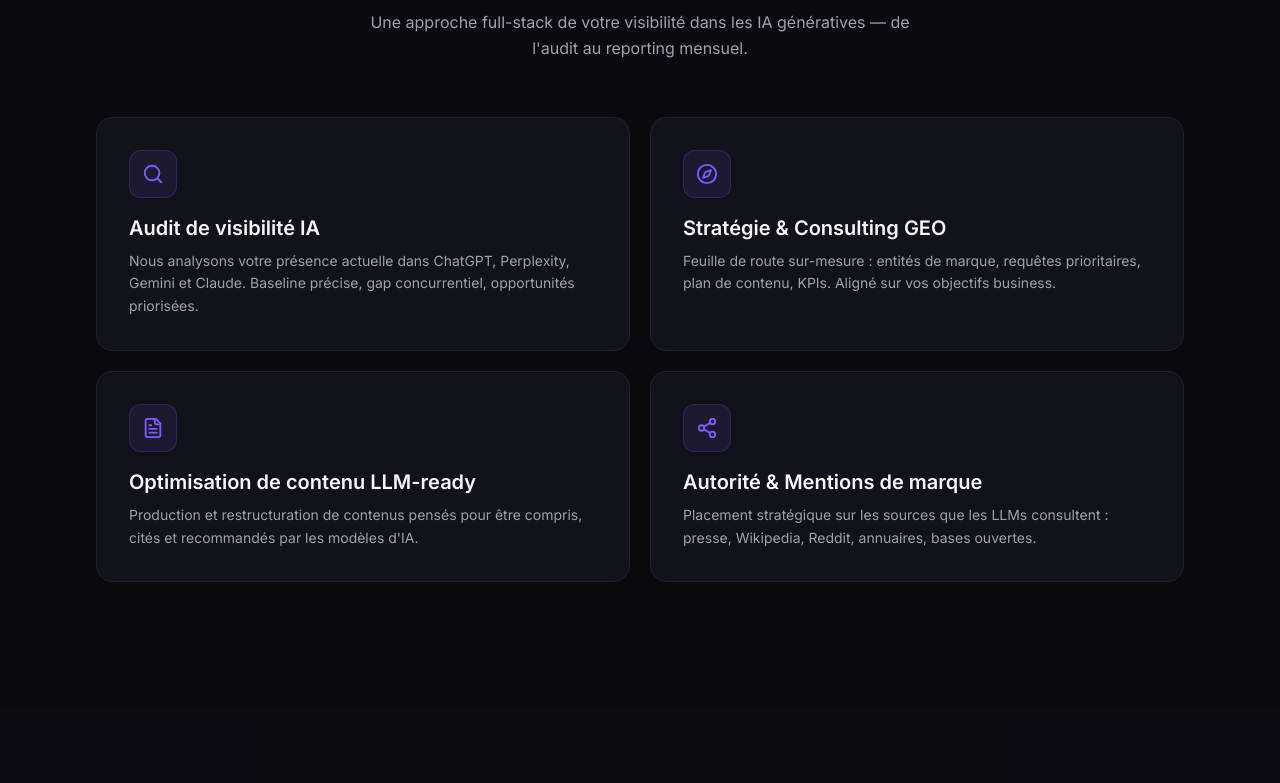
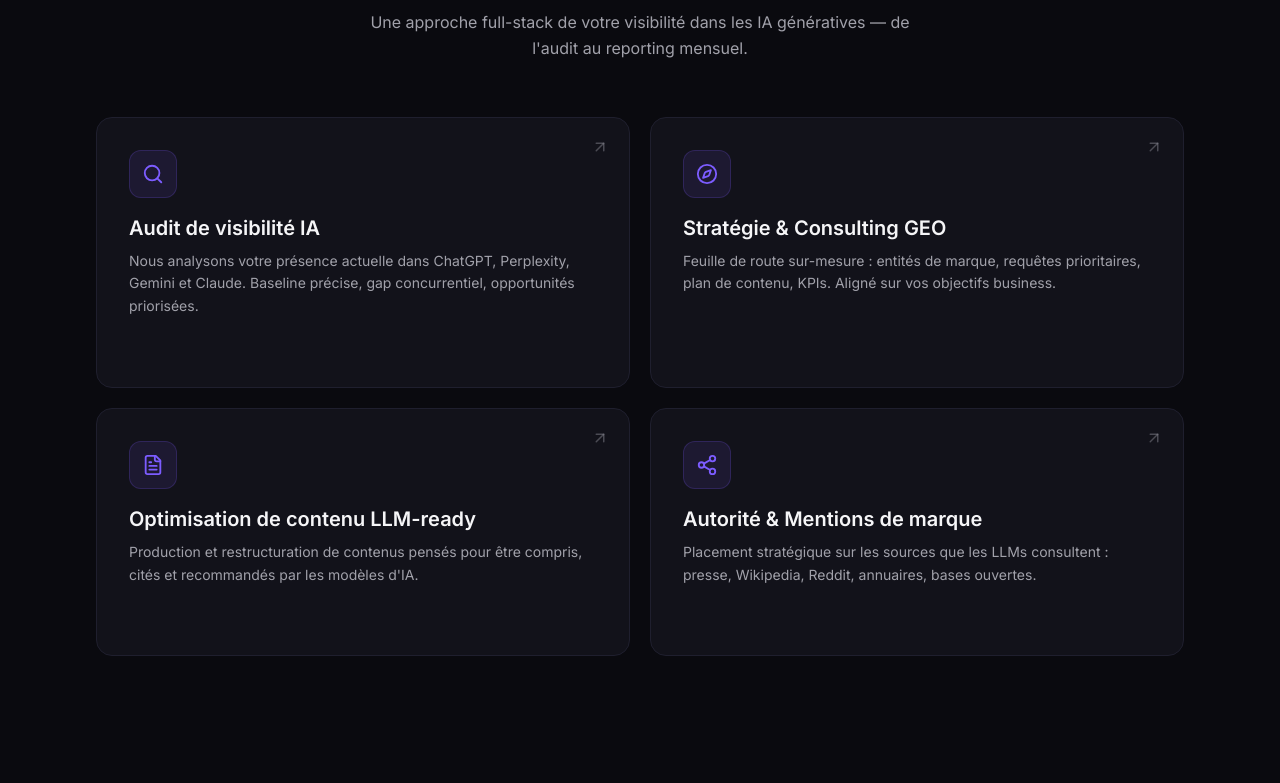
Before and after one commit to robinclerc1010/Landing-page-ZENIFAI-GEO, a Next.js app: page / in a window 1280 px wide. Shown: the part 3097-3880 px from the top of the page. Built offline with nearby package versions, Linux system fonts and the light colour scheme.

Commit message:
Wire home Services cards + Footer Services/Ressources headers to real service pages

```diff
--- a/components/Footer.tsx
+++ b/components/Footer.tsx
@@ -25,9 +25,12 @@ export default function Footer() {
 
           {/* Col 2: Services */}
           <div className="space-y-4">
-            <h4 className="text-xs font-medium tracking-widest uppercase text-text-secondary/60">
+            <a
+              href="/services"
+              className="block text-xs font-medium tracking-widest uppercase text-text-secondary/60 hover:text-accent-violet transition-colors duration-200"
+            >
               Services
-            </h4>
+            </a>
             <ul className="space-y-2.5" role="list">
               {[
                 ["Audit de visibilité IA", "/services/audit-visibilite-ia"],
@@ -49,9 +52,12 @@ export default function Footer() {
 
           {/* Col 3: Ressources */}
           <div className="space-y-4">
-            <h4 className="text-xs font-medium tracking-widest uppercase text-text-secondary/60">
+            <a
+              href="/ressources"
+              className="block text-xs font-medium tracking-widest uppercase text-text-secondary/60 hover:text-accent-violet transition-colors duration-200"
+            >
               Ressources
-            </h4>
+            </a>
             <ul className="space-y-2.5" role="list">
               <li>
                 <a
--- a/components/Services.tsx
+++ b/components/Services.tsx
@@ -2,7 +2,8 @@
 
 // Source: Custom bento grid 2×2 — cards avec hover glow lumineux, inspiré Magic UI BentoGrid
 
-import { Search, Compass, FileText, Share2 } from "lucide-react";
+import Link from "next/link";
+import { Search, Compass, FileText, Share2, ArrowUpRight } from "lucide-react";
 import SectionWrapper from "@/components/ui/SectionWrapper";
 import { motion } from "framer-motion";
 import { SERVICES } from "@/lib/constants";
@@ -42,7 +43,11 @@ export default function Services() {
                 whileInView={{ opacity: 1, y: 0 }}
                 viewport={{ once: true, margin: "-60px" }}
                 transition={{ duration: 0.5, delay: i * 0.08 }}
-                className="group relative rounded-2xl border border-border-default bg-bg-secondary p-6 lg:p-8 cursor-default overflow-hidden
+              >
+                <Link
+                  href={service.href}
+                  aria-label={`En savoir plus sur ${service.title}`}
+                  className="group relative block h-full rounded-2xl border border-border-default bg-bg-secondary p-6 lg:p-8 overflow-hidden
                     hover:border-accent-violet/40 hover:shadow-violet-sm transition-all duration-300"
                 >
                   {/* Hover gradient */}
@@ -51,19 +56,29 @@ export default function Services() {
                   {/* Corner glow on hover */}
                   <div className="absolute top-0 right-0 w-32 h-32 bg-accent-violet/10 rounded-full blur-2xl opacity-0 group-hover:opacity-100 transition-opacity duration-300 translate-x-8 -translate-y-8" />
 
+                  {/* Top-right arrow indicator */}
+                  <ArrowUpRight
+                    size={18}
+                    className="absolute top-5 right-5 text-text-secondary/40 group-hover:text-accent-violet group-hover:-translate-y-0.5 group-hover:translate-x-0.5 transition-all duration-300"
+                  />
+
                   <div className="relative space-y-4">
                     <div className="inline-flex p-3 rounded-xl border border-accent-violet/20 bg-accent-violet/10">
                       <Icon size={22} className="text-accent-violet" />
                     </div>
                     <div className="space-y-2">
-                    <h3 className="font-sans text-xl font-semibold text-text-primary">
+                      <h3 className="font-sans text-xl font-semibold text-text-primary group-hover:text-accent-violet transition-colors duration-200">
                         {service.title}
                       </h3>
                       <p className="text-text-secondary text-sm leading-relaxed">
                         {service.description}
                       </p>
                     </div>
+                    <span className="inline-flex items-center gap-1 text-sm text-accent-violet font-medium opacity-0 group-hover:opacity-100 transition-opacity duration-200">
+                      En savoir plus →
+                    </span>
                   </div>
+                </Link>
               </motion.div>
             );
           })}
--- a/lib/constants.ts
+++ b/lib/constants.ts
@@ -44,24 +44,28 @@ export const SERVICES = [
     title: "Audit de visibilité IA",
     description:
       "Nous analysons votre présence actuelle dans ChatGPT, Perplexity, Gemini et Claude. Baseline précise, gap concurrentiel, opportunités priorisées.",
+    href: "/services/audit-visibilite-ia",
   },
   {
     icon: "Compass",
     title: "Stratégie & Consulting GEO",
     description:
       "Feuille de route sur-mesure : entités de marque, requêtes prioritaires, plan de contenu, KPIs. Aligné sur vos objectifs business.",
+    href: "/services/strategie-geo",
   },
   {
     icon: "FileText",
     title: "Optimisation de contenu LLM-ready",
     description:
       "Production et restructuration de contenus pensés pour être compris, cités et recommandés par les modèles d'IA.",
+    href: "/services/contenu-llm",
   },
   {
     icon: "Share2",
     title: "Autorité & Mentions de marque",
     description:
       "Placement stratégique sur les sources que les LLMs consultent : presse, Wikipedia, Reddit, annuaires, bases ouvertes.",
+    href: "/services/autorite-marque",
   },
 ];
 
```
Lines whose indentation alone changed are shown as unchanged.
